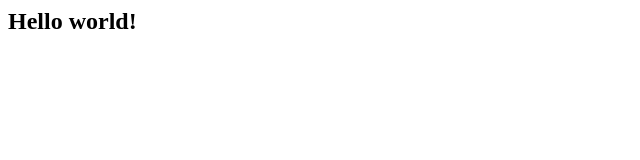
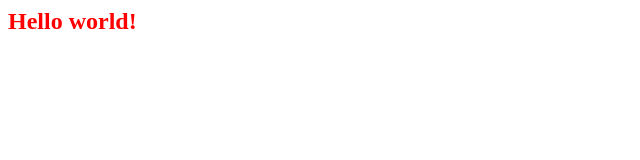
Before and after one commit to StocktonManges/assignment_git_101, a plain HTML site: page index.html in a window 1280 px wide. Shown: the whole page, without its empty margins (0-640 px from the left). Drawn offline with Linux system fonts and the light colour scheme.

Commit message:
Make h2 red

```diff
--- a/index.html
+++ b/index.html
@@ -4,6 +4,7 @@
   <meta http-equiv="X-UA-Compatible" content="IE=edge">
   <meta name="viewport" content="width=device-width, initial-scale=1.0">
   <title>Document</title>
+  <link rel="stylesheet" href="styling.css">
 </head>
 <body>
   <h2>Hello world!</h2>
--- a/styling.css
+++ b/styling.css
@@ -0,0 +1,3 @@
+h2 {
+  color: red;
+}
```
